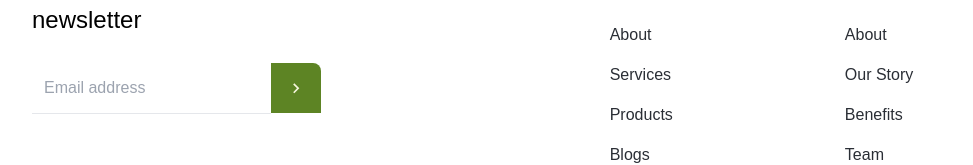
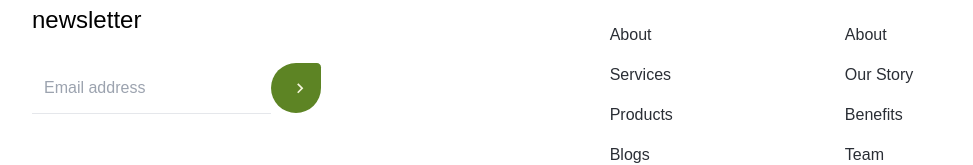
Before and after one commit to Vaishak2/Kerala_Agricultural_Producer_Firm, a React (Create React App) app: page /career in a window 1280 px wide. Shown: the part 1116-1281 px from the top of the page, without its empty margins (153-1126 px from the left). Built offline with nearby package versions, Linux system fonts and the light colour scheme.

Commit message:
news letter

```diff
--- a/src/Components/Footer/Footer.js
+++ b/src/Components/Footer/Footer.js
@@ -1,9 +1,10 @@
-import React from 'react';
+import React, { useState } from 'react';
 import MainLogo from "../../Assets/mainLogo.png";
 import arrowButton from '../../Assets/Icon/arrowButton.svg';
 import fbIcon from '../../Assets/Icon/fbIcon.svg';
 import twitterIcon from '../../Assets/Icon/twitterIcon.svg';
 import instaIcon from '../../Assets/Icon/instaIcon.svg';
+import Swal from 'sweetalert2';
 
 function Footer() {
   const currentYear = new Date().getFullYear();
@@ -25,6 +26,46 @@ function Footer() {
     { icon: instaIcon, alt: 'Instagram' },
   ];
 
+  const [emailValue, setEmailValue] = useState('');
+  const [emailError, setEmailError] = useState('');
+
+  const showSuccessToast = () => {
+    Swal.fire({
+      icon: 'success',
+      title: 'Thank you for subscribing.',
+      showConfirmButton: false,
+      timer: 2300
+    });
+  };
+
+  const subscribe = (event) => {
+    event.preventDefault();
+
+    // Validate email format
+    const isValidEmail = validateEmail(emailValue);
+
+    if (isValidEmail) {
+      // Handle subscription logic
+      console.log('Subscribed with email:', emailValue);
+
+      // Clear email input
+      setEmailValue('');
+
+      // Show success message
+      showSuccessToast();
+    } else {
+      // Show error message
+      setEmailError('Please enter a valid email address.');
+    }
+  };
+
+  const validateEmail = (email) => {
+    // Email validation regex pattern
+    const pattern = /^[^\s@]+@[^\s@]+\.[^\s@]+$/;
+    return pattern.test(email);
+  };
+
+
   return (
     <div className='sm:w-full w-[428px] h-[650px] mt-[72px] sm:h-[555px] sm:mt-[104px] pt-[2px] sm:pt-6 bg-white'>
       <div className='sm:mt-[34px] mt-[32px] sm:mx-[185px] mx-[16px] flex justify-between'>
@@ -43,18 +84,26 @@ function Footer() {
           </h2>
           <form className="sm:mt-[28px] flex sm:w-[289px] w-[396px] h-[51px] mt-[32px] sm:h-[51px]" onSubmit={(e) => e.preventDefault()}>
             <input
-              type="email"
               name="email"
               placeholder="Email address"
+              id='form_input'
+                    type="email"
+                    value={emailValue}
+                    onChange={(e) => {
+                      setEmailValue(e.target.value);
+                      setEmailError('');
+                    }}
               className="flex-grow px-3 py-2 rounded-tl-[8px] outline-none border-b"
             />
-            <div
-              type="submit"
+            <button
+              type="submit" onClick={subscribe}
               className="flex items-center justify-center sm:w-[50px] w-[50px] cursor-pointer h-[50px] sm:h-[50px] rounded-tr-[8px] bg-[#5D8424]"
             >
               <img src={arrowButton} alt="Submit" />
-            </div>
+            </button>
           </form>
+          {emailError && <p className="text-red-500 text-xs mt-1 ml-1 text-left">{emailError}</p>}
+
         </div>
 
         <div className="flex mt-[48px] mx-auto m:w-fit text-justify ">
```
